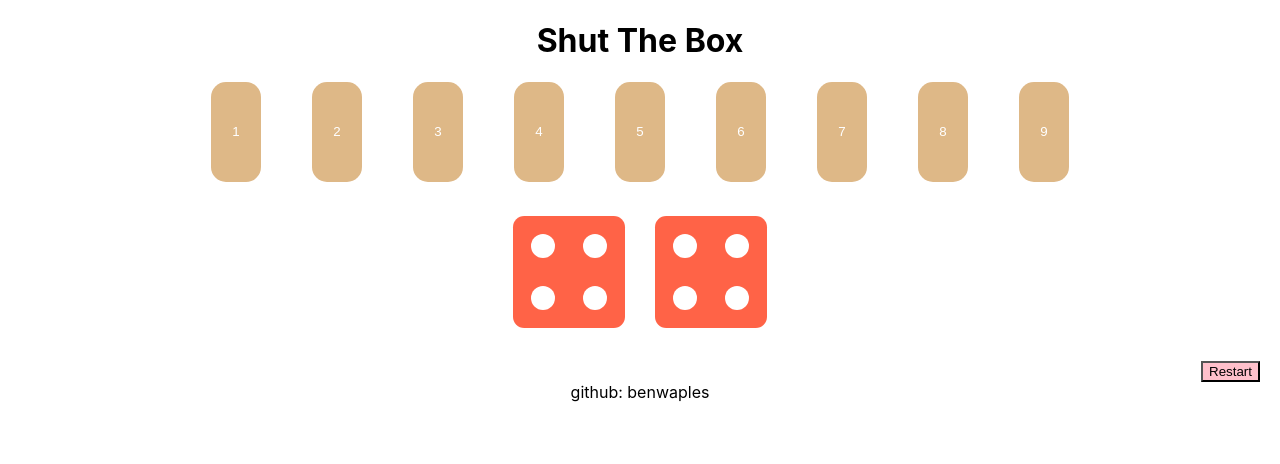
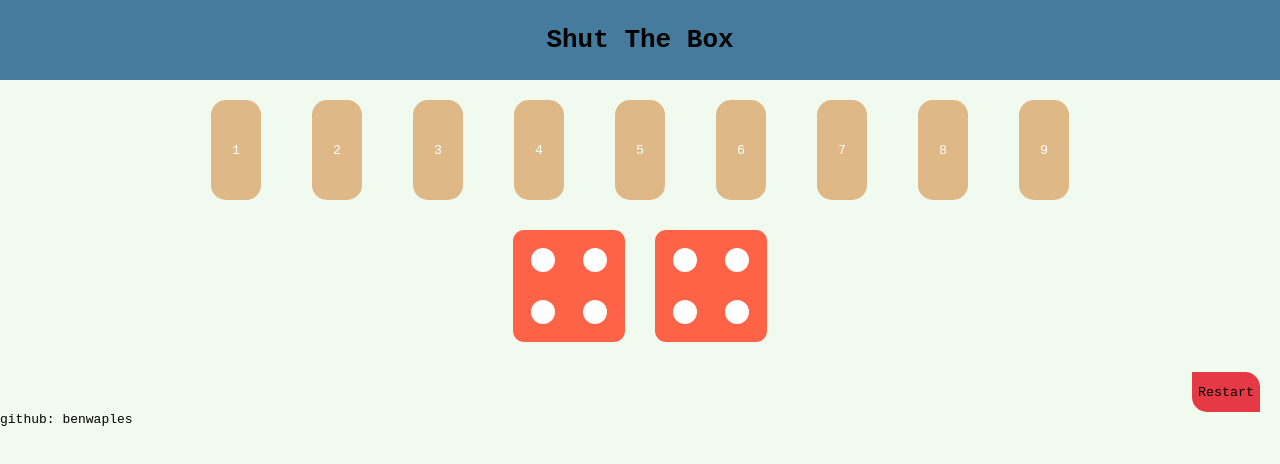
Before and after one commit to benwaples/shut-the-box, a React (Create React App) app: page / in a window 1280 px wide. Shown: the top 464 px of the page. Built offline with nearby package versions, Linux system fonts and the light colour scheme.

Commit message:
add main page color fonts and layout... ish

```diff
--- a/src/components/shutTheBox/ShutTheBox.scss
+++ b/src/components/shutTheBox/ShutTheBox.scss
@@ -1,3 +1,22 @@
+body {
+  font-family: monospace;
+  background-color: #f1faee;
+
+}
+
+header {
+  background-color: #457b9d;
+  height: 80px;
+  display: flex;
+  justify-content: center;
+  align-content: center;
+  h1 {
+    margin: auto;
+  }
+
+  margin: 0 0 20px 0;
+}
+
 main {
   display: flex;
   flex-direction: column;
@@ -10,7 +29,11 @@ main {
     margin-right: 20px;
 
     background-color: pink;
+    border: none;
+    height: 40px;
 
+    border-radius: 0 15px 0 15px;
+    background-color: #e63946;
   }
 
   #game-board {
@@ -18,3 +41,12 @@ main {
   }
 
 }
+
+footer {
+  position: absolute;
+  left: 0;
+}
+
+button {
+  font-family: monospace;
+}
```
